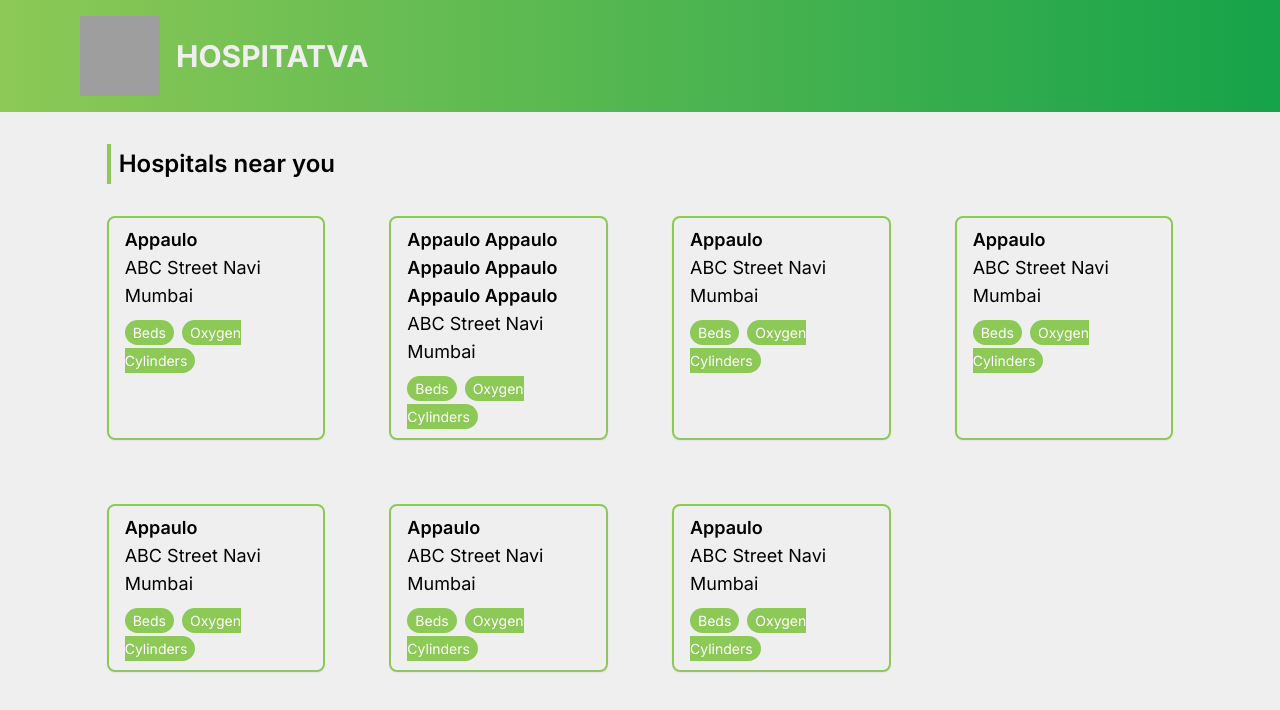
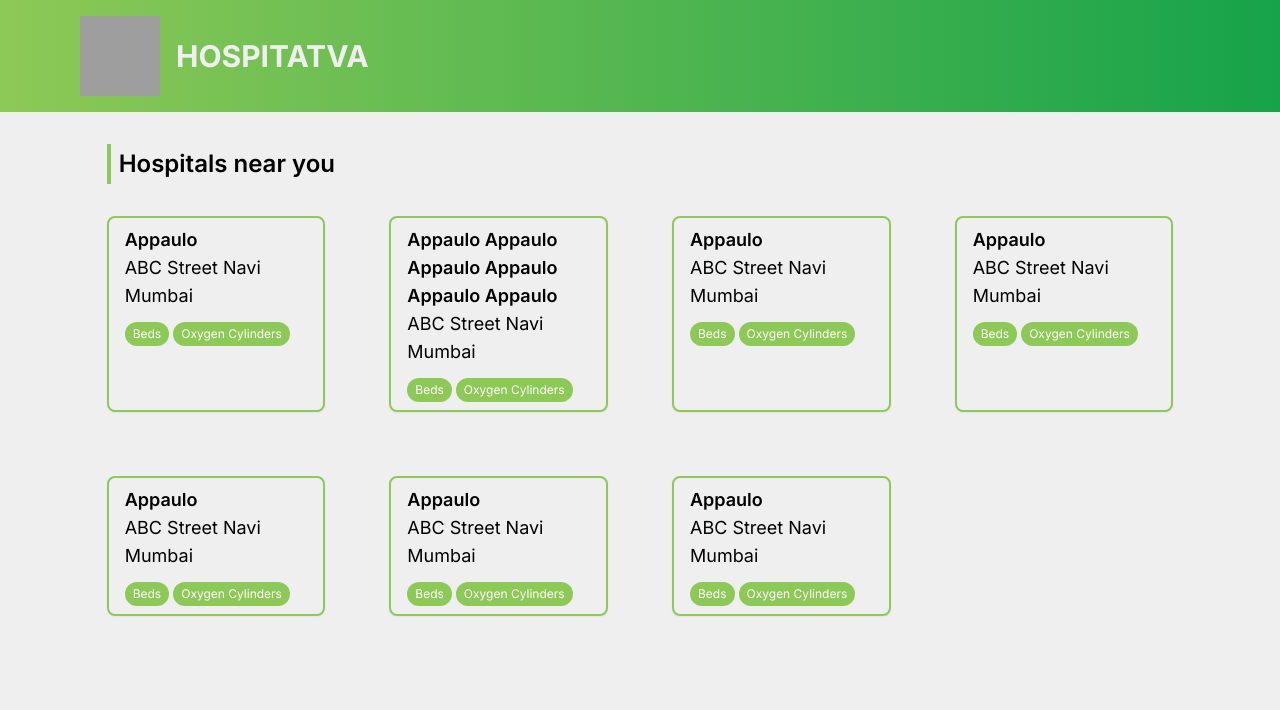
Before and after one commit to jagnani73/hospitatva, a Next.js app in the folder packages/hospitatva-frontend-app/: page / in a window 1280 px wide. Shown: the top 710 px of the page. Built offline with nearby package versions, Linux system fonts and the light colour scheme; grey boxes are pictures that could not be loaded.

Commit message:
fix(fe/app/hospital): fix tags

```diff
--- a/packages/hospitatva-frontend-app/components/home/card.tsx
+++ b/packages/hospitatva-frontend-app/components/home/card.tsx
@@ -12,15 +12,20 @@ const Card = ({ address, commodities, name, contract_address }: CardProps) => {
             {address[1]} {address[2]}
           </p>
 
-          <p className="mt-2">
-            {commodities.map((commodity) => (
+          <p className="mt-2 flex flex-wrap items-center gap-1">
+            {commodities.slice(0, 5).map((commodity) => (
               <span
                 key={commodity}
-                className="ml-2 rounded-full bg-patient-accent py-1 px-2 text-sm capitalize text-white first:ml-0"
+                className="mt-1 whitespace-nowrap rounded-full bg-patient-accent py-1 px-2 text-xs capitalize text-white first:ml-0"
               >
                 {commodity}
               </span>
             ))}
+            {commodities.length > 5 && (
+              <span className="ml-2 mt-1 text-xs font-bold text-patient-accent underline">
+                + {commodities.length - 5} more
+              </span>
+            )}
           </p>
         </article>
       </a>
```
